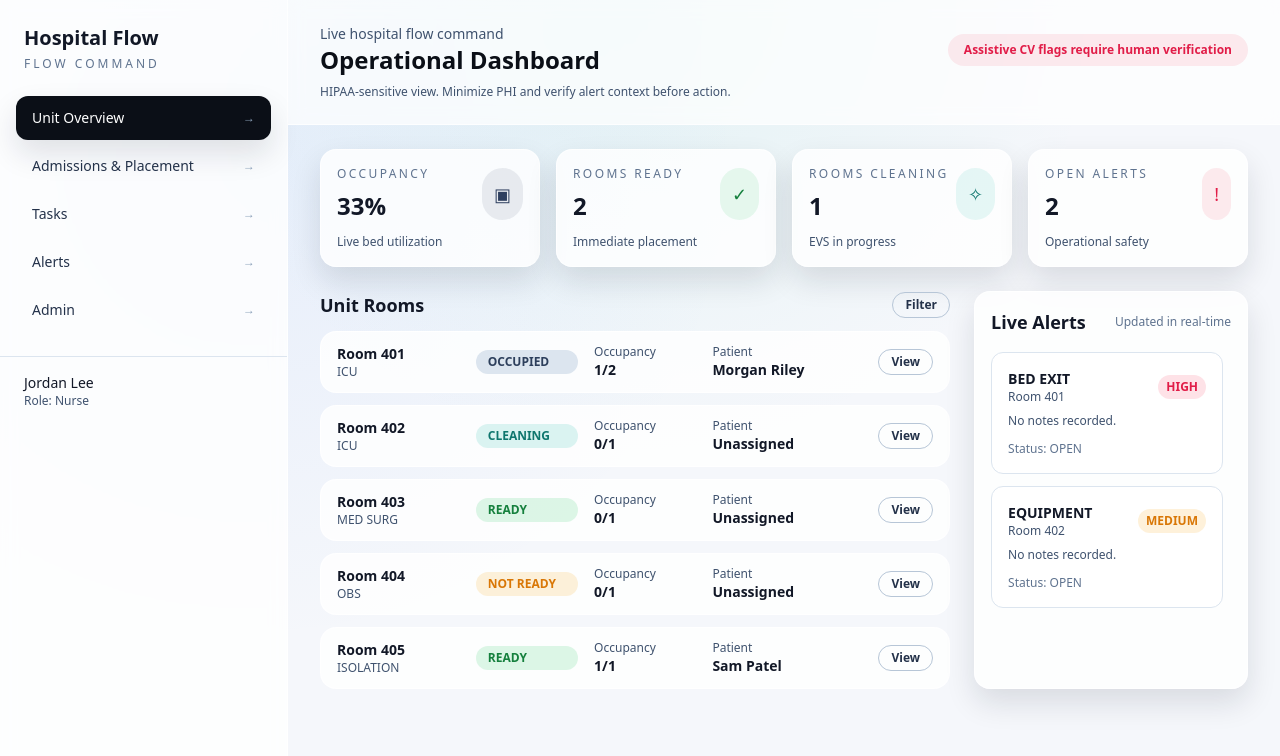
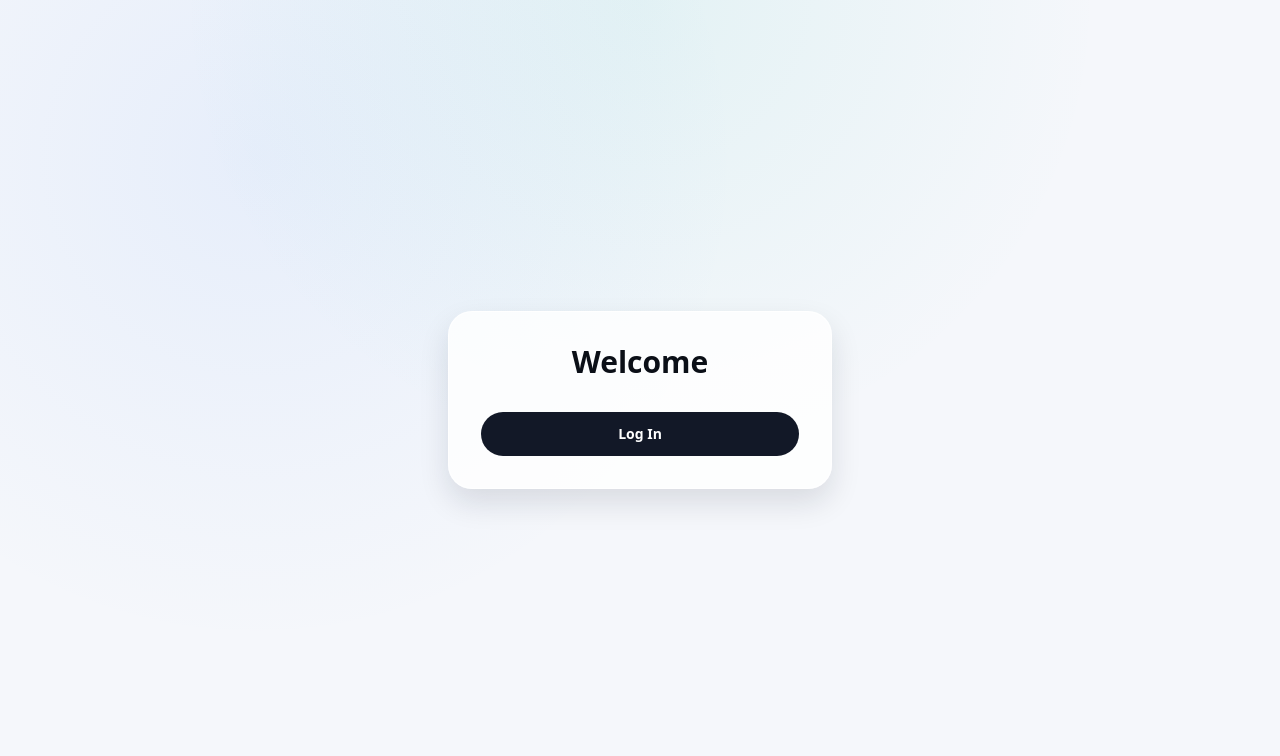
Before and after one commit to jahuang24/thx2026, a React (Vite) app in the folder thx2026/: page / in a window 1280 px wide. Shown: the top 756 px of the page. Built offline with nearby package versions, Linux system fonts and the light colour scheme.

Commit message:
added initial login page

```diff
--- a/thx2026/src/App.tsx
+++ b/thx2026/src/App.tsx
@@ -3,13 +3,15 @@ import { Layout } from './components/Layout';
 import { AlertsPage } from './pages/Alerts';
 import { AdmissionsPage } from './pages/Admissions';
 import { AdminPage } from './pages/Admin';
-import { LoginPage } from './pages/Login';
-import { NotFoundPage } from './pages/NotFound';
-import { OverviewPage } from './pages/Overview';
+import { Login } from './pages/Login';
+import { DoctorLogin } from './pages/DoctorLogin';
+import { DoctorDashboard } from './pages/DoctorDashboard';
 import { PatientDetailPage } from './pages/PatientDetail';
 import { RoomsIndexPage } from './pages/RoomsIndex';
 import { RoomDetailPage } from './pages/RoomDetail';
 import { TasksPage } from './pages/Tasks';
+import { NotFoundPage } from './pages/NotFound';
+
 import { PatientsIndexPage } from './pages/patients/PatientsIndex';
 import { startCvSimulator } from './services/cvSimulator';
 import { useEffect } from 'react';
@@ -27,12 +29,16 @@ function App() {
   return (
     <BrowserRouter>
       <Routes>
-        <Route path="/login" element={<LoginPage />} />
+        <Route path="/doctor-login" element={<DoctorLogin />} />
         <Route
           path="/"
+          element={<Login />}
+        />
+        <Route
+          path="/doctor-dashboard"
           element={
             <Layout>
-              <OverviewPage />
+              <DoctorDashboard />
             </Layout>
           }
         />
--- a/thx2026/src/pages/Overview.tsx
+++ b/thx2026/src/pages/DoctorDashboard.tsx
@@ -6,7 +6,7 @@ import { alerts as seedAlerts, beds, patients, rooms } from '../data/mock';
 import { realtimeBus } from '../services/realtime';
 import { store } from '../services/store';
 
-export function OverviewPage() {
+export function DoctorDashboard() {
   const [liveAlerts, setLiveAlerts] = useState(seedAlerts);
 
   useEffect(() => {
--- /dev/null
+++ b/thx2026/src/pages/DoctorLogin.tsx
@@ -0,0 +1,54 @@
+import { useNavigate } from 'react-router-dom';
+
+export function DoctorLogin() {
+  const navigate = useNavigate();
+
+  const handleSubmit = (event: React.FormEvent) => {
+    event.preventDefault();
+    navigate('/doctor-dashboard');
+  };
+
+  return (
+    <div className="flex min-h-screen items-center justify-center px-6">
+      <div className="grid w-full max-w-4xl gap-6 rounded-3xl border border-white/80 bg-white/80 p-8 shadow-panel md:grid-cols-[1.1fr_1fr]">
+        <div className="space-y-4">
+          <p className="text-xs uppercase tracking-[0.2em] text-ink-400">Hospital Flow Dashboard</p>
+          <h1 className="text-3xl font-display font-semibold text-ink-950">Clinician Command Center</h1>
+          <p className="text-sm text-ink-500">
+            Secure access for doctors, charge nurses, and EVS teams. CV alerts are assistive and must be verified
+            by a human before action.
+          </p>
+          <div className="rounded-2xl border border-ink-100 bg-ink-50/60 p-4 text-xs text-ink-500">
+            HIPAA-sensitive system. Role-based access controls and audit logging enabled.
+          </div>
+        </div>
+        <form onSubmit={handleSubmit} className="space-y-4">
+          <div>
+            <label className="text-xs font-semibold text-ink-600">Email</label>
+            <input
+              required
+              type="email"
+              className="mt-2 w-full rounded-xl border border-ink-200 bg-white px-4 py-3 text-sm"
+              placeholder="name@hospital.org"
+            />
+          </div>
+          <div>
+            <label className="text-xs font-semibold text-ink-600">Password</label>
+            <input
+              required
+              type="password"
+              className="mt-2 w-full rounded-xl border border-ink-200 bg-white px-4 py-3 text-sm"
+              placeholder="••••••••"
+            />
+          </div>
+          <button className="w-full rounded-full bg-ink-900 px-4 py-3 text-sm font-semibold text-white">
+            Sign in
+          </button>
+          <p className="text-[11px] text-ink-400">
+            This MVP uses mock auth. Production will use secure SSO + MFA.
+          </p>
+        </form>
+      </div>
+    </div>
+  );
+}
--- a/thx2026/src/pages/Login.tsx
+++ b/thx2026/src/pages/Login.tsx
@@ -1,53 +1,18 @@
 import { useNavigate } from 'react-router-dom';
 
-export function LoginPage() {
+export function Login() {
   const navigate = useNavigate();
-
-  const handleSubmit = (event: React.FormEvent) => {
-    event.preventDefault();
-    navigate('/');
-  };
 
   return (
     <div className="flex min-h-screen items-center justify-center px-6">
-      <div className="grid w-full max-w-4xl gap-6 rounded-3xl border border-white/80 bg-white/80 p-8 shadow-panel md:grid-cols-[1.1fr_1fr]">
-        <div className="space-y-4">
-          <p className="text-xs uppercase tracking-[0.2em] text-ink-400">Hospital Flow Dashboard</p>
-          <h1 className="text-3xl font-display font-semibold text-ink-950">Clinician Command Center</h1>
-          <p className="text-sm text-ink-500">
-            Secure access for doctors, charge nurses, and EVS teams. CV alerts are assistive and must be verified
-            by a human before action.
-          </p>
-          <div className="rounded-2xl border border-ink-100 bg-ink-50/60 p-4 text-xs text-ink-500">
-            HIPAA-sensitive system. Role-based access controls and audit logging enabled.
-          </div>
-        </div>
-        <form onSubmit={handleSubmit} className="space-y-4">
-          <div>
-            <label className="text-xs font-semibold text-ink-600">Email</label>
-            <input
-              required
-              type="email"
-              className="mt-2 w-full rounded-xl border border-ink-200 bg-white px-4 py-3 text-sm"
-              placeholder="name@hospital.org"
-            />
-          </div>
-          <div>
-            <label className="text-xs font-semibold text-ink-600">Password</label>
-            <input
-              required
-              type="password"
-              className="mt-2 w-full rounded-xl border border-ink-200 bg-white px-4 py-3 text-sm"
-              placeholder="••••••••"
-            />
-          </div>
-          <button className="w-full rounded-full bg-ink-900 px-4 py-3 text-sm font-semibold text-white">
-            Sign in
-          </button>
-          <p className="text-[11px] text-ink-400">
-            This MVP uses mock auth. Production will use secure SSO + MFA.
-          </p>
-        </form>
+      <div className="w-full max-w-sm space-y-8 rounded-3xl border border-white/80 bg-white/80 p-8 shadow-panel text-center">
+        <h1 className="text-3xl font-display font-semibold text-ink-950">Welcome</h1>
+        <button
+          onClick={() => navigate('/doctor-login')}
+          className="w-full rounded-full bg-ink-900 px-4 py-3 text-sm font-semibold text-white transition hover:bg-ink-800"
+        >
+          Log In
+        </button>
       </div>
     </div>
   );
```
Also changed, not shown: 2 other files (tests, documents, lock files or other folders).
